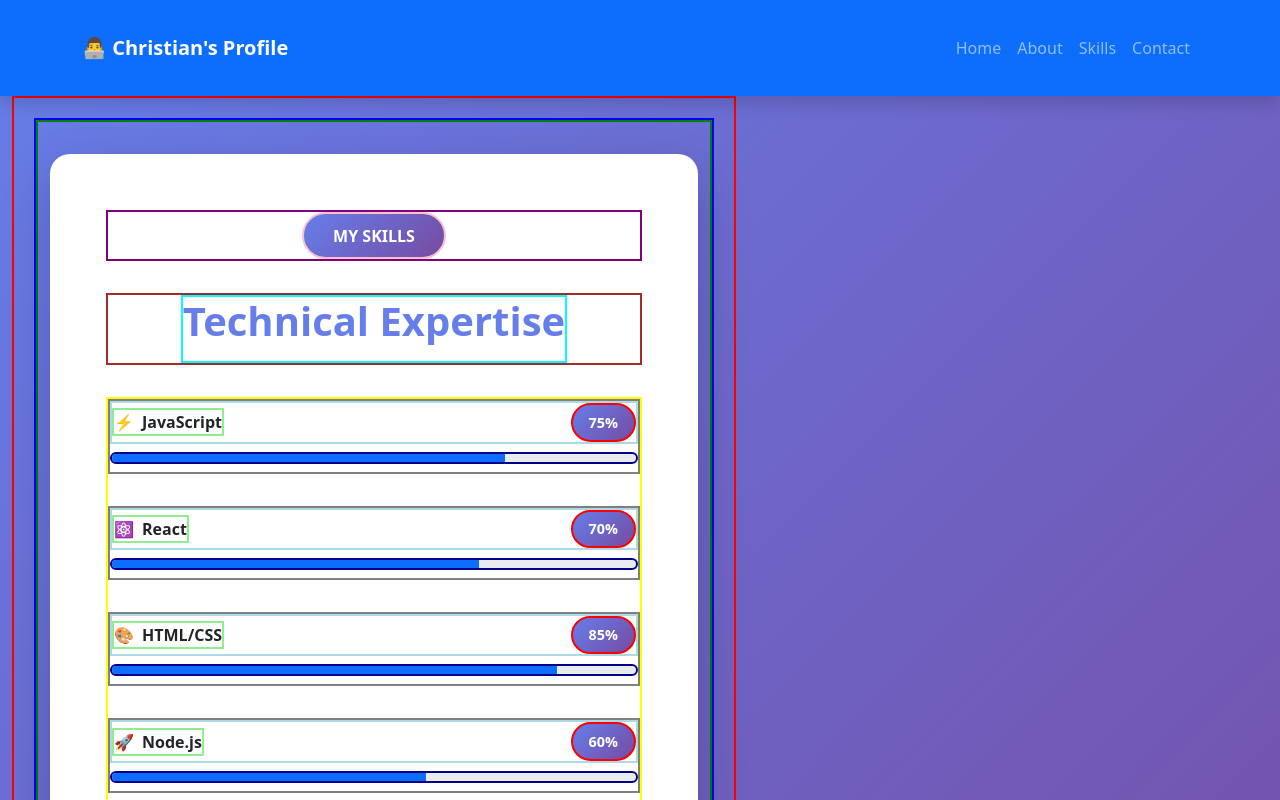
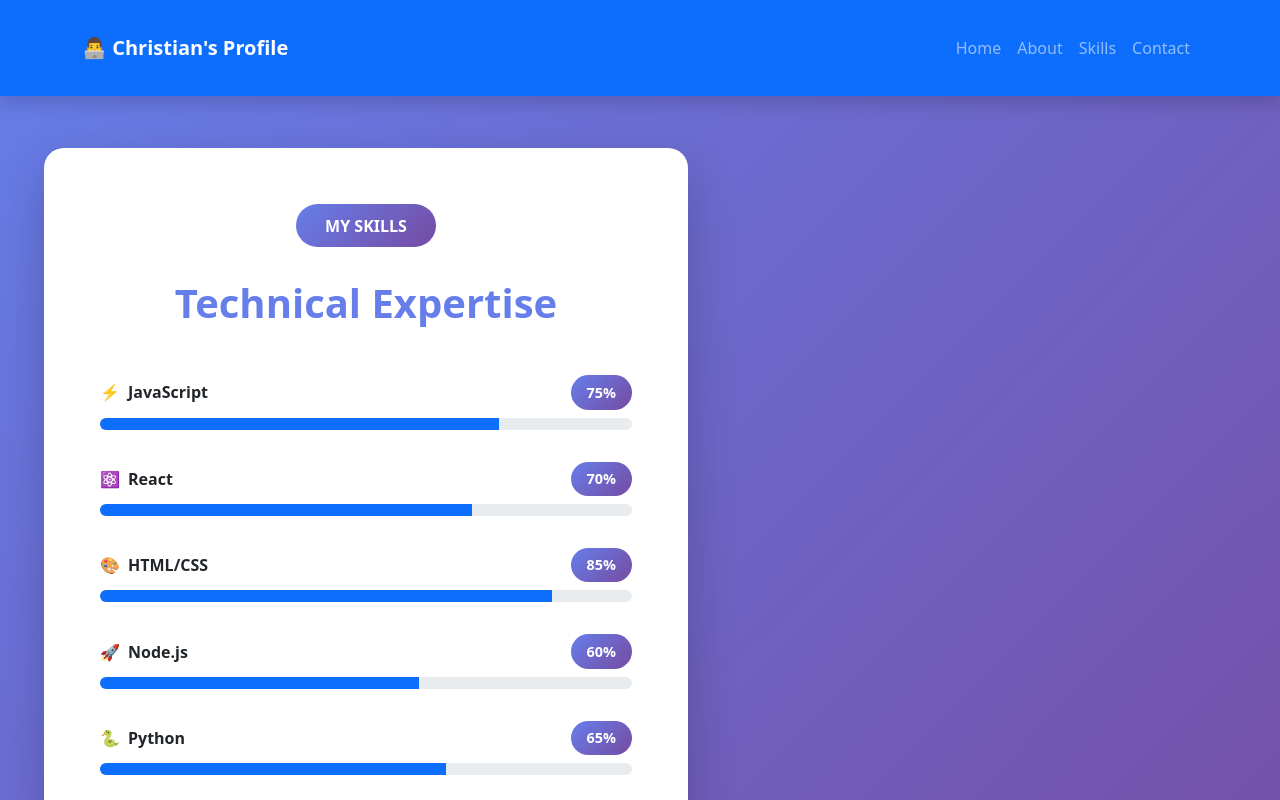
Before and after one commit to christianbelencion11-creator/my-react-app, a React (Vite) app: page /skills in a window 1280 px wide. Shown: the top 800 px of the page. Built offline with nearby package versions, Linux system fonts and the light colour scheme; the HTML template or start-up script is replaced by a standard one.

Commit message:
Personal Details

```diff
--- a/src/components/Skills.jsx
+++ b/src/components/Skills.jsx
@@ -15,21 +15,18 @@ function Skills() {
       maxWidth: '1200px',
       margin: '0 auto',
       padding: '20px',
-      width: '100%',
-      border: '2px solid red' // PARA MAKITA ANG CONTAINER
+      width: '100%'
     },
     row: {
       display: 'flex',
       justifyContent: 'center',
       margin: '0 auto',
-      width: '100%',
-      border: '2px solid blue' // PARA MAKITA ANG ROW
+      width: '100%'
     },
     col: {
       display: 'flex',
       justifyContent: 'center',
-      width: '100%',
-      border: '2px solid green' // PARA MAKITA ANG COLUMN
+      width: '100%'
     },
     card: {
       background: 'white',
@@ -37,15 +34,14 @@ function Skills() {
       padding: '2.5rem',
       boxShadow: '0 20px 50px rgba(0,0,0,0.2)',
       margin: '2rem auto',
-      border: '2px solid orange', // PARA MAKITA ANG CARD
+      border: 'none',
       width: '100%',
       maxWidth: '900px',
       textAlign: 'center'
     },
     badgeContainer: {
       textAlign: 'center',
-      marginBottom: '2rem',
-      border: '2px solid purple' // PARA MAKITA ANG BADGE CONTAINER
+      marginBottom: '2rem'
     },
     badge: {
       fontSize: '1rem',
@@ -55,13 +51,11 @@ function Skills() {
       border: 'none',
       display: 'inline-block',
       color: 'white',
-      fontWeight: 'bold',
-      border: '2px solid pink' // PARA MAKITA ANG BADGE
+      fontWeight: 'bold'
     },
     titleContainer: {
       textAlign: 'center',
-      marginBottom: '2rem',
-      border: '2px solid brown' // PARA MAKITA ANG TITLE CONTAINER
+      marginBottom: '2rem'
     },
     sectionTitle: {
       color: '#667eea',
@@ -71,33 +65,28 @@ function Skills() {
       paddingBottom: '1rem',
       textAlign: 'center',
       position: 'relative',
-      display: 'inline-block',
-      border: '2px solid cyan' // PARA MAKITA ANG TITLE
+      display: 'inline-block'
     },
     skillsContainer: {
       maxWidth: '700px',
       margin: '0 auto',
-      width: '100%',
-      border: '2px solid yellow' // PARA MAKITA ANG SKILLS CONTAINER
+      width: '100%'
     },
     skillItem: {
       marginBottom: '2rem',
-      width: '100%',
-      border: '2px solid gray' // PARA MAKITA ANG SKILL ITEM
+      width: '100%'
     },
     skillHeader: {
       display: 'flex',
       justifyContent: 'space-between',
       alignItems: 'center',
       marginBottom: '0.5rem',
-      width: '100%',
-      border: '2px solid lightblue' // PARA MAKITA ANG SKILL HEADER
+      width: '100%'
     },
     skillName: {
       display: 'flex',
       alignItems: 'center',
-      gap: '0.5rem',
-      border: '2px solid lightgreen' // PARA MAKITA ANG SKILL NAME
+      gap: '0.5rem'
     },
     skillBadge: {
       background: 'linear-gradient(135deg, #667eea 0%, #764ba2 100%)',
@@ -105,39 +94,34 @@ function Skills() {
       padding: '0.4rem 1rem',
       borderRadius: '20px',
       fontSize: '0.9rem',
-      fontWeight: 'bold',
-      border: '2px solid red' // PARA MAKITA ANG SKILL BADGE
+      fontWeight: 'bold'
     },
     progress: {
       height: '12px',
       borderRadius: '10px',
       backgroundColor: '#e9ecef',
       width: '100%',
-      margin: '0.5rem 0',
-      border: '2px solid darkblue' // PARA MAKITA ANG PROGRESS
+      margin: '0.5rem 0'
     },
     otherSkillsTitle: {
       color: '#667eea',
       fontSize: '1.3rem',
       fontWeight: 'bold',
       margin: '2rem 0 1.5rem',
-      textAlign: 'center',
-      border: '2px solid violet' // PARA MAKITA ANG OTHER SKILLS TITLE
+      textAlign: 'center'
     },
     listContainer: {
       display: 'flex',
       justifyContent: 'center',
       gap: '2rem',
-      flexWrap: 'wrap',
-      border: '2px solid gold' // PARA MAKITA ANG LIST CONTAINER
+      flexWrap: 'wrap'
     },
     list: {
       textAlign: 'left',
       listStyle: 'none',
       padding: 0,
       margin: 0,
-      minWidth: '250px',
-      border: '2px solid silver' // PARA MAKITA ANG LIST
+      minWidth: '250px'
     },
     listItem: {
       marginBottom: '1rem',
@@ -145,16 +129,15 @@ function Skills() {
       color: '#555',
       display: 'flex',
       alignItems: 'center',
-      gap: '0.5rem',
-      border: '2px solid bronze' // PARA MAKITA ANG LIST ITEM
+      gap: '0.5rem'
     }
   }
 
   return (
     <Container style={styles.container}>
-      <Row style={styles.row} className="justify-content-center">
+      <Row style={styles.row}>
         <Col md={10} style={styles.col}>
-          <Card style={styles.card} className="border-0">
+          <Card style={styles.card}>
             <Card.Body>
               {/* Badge */}
               <div style={styles.badgeContainer}>
```
